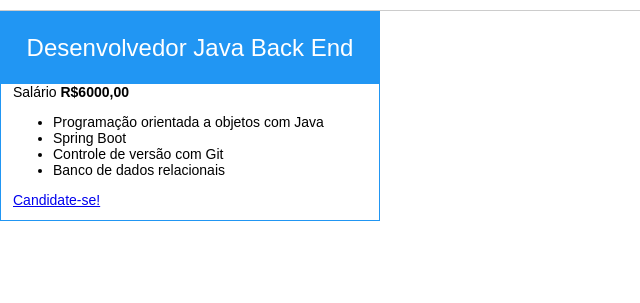
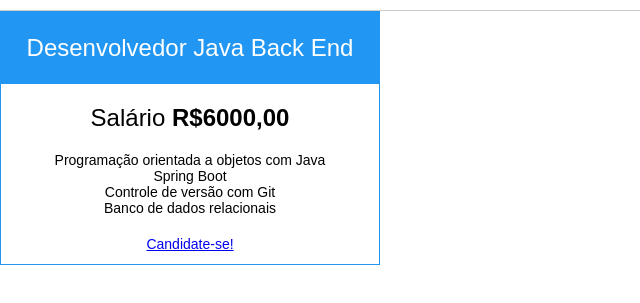
Before and after one commit to professorbossini/20222_maua_tti107_quinta_projeto_vagas, a plain HTML site: page index.html in a window 1280 px wide. Shown: the part 69-372 px from the top of the page, without its empty margins (0-640 px from the left). Drawn offline with Linux system fonts and the light colour scheme.

Commit message:
apostila01(projeto_vagas): bloco de codigo 2.4.9 encerrado

```diff
--- a/css/estilos.css
+++ b/css/estilos.css
@@ -42,3 +42,24 @@ article > h2 {
   font-weight: normal;
   font-size: 24px;
 }
+
+article > div {
+  text-align: center;
+  font-size: 24px;
+  margin: 20px 0;
+}
+
+article > ul {
+  list-style: none;
+  padding: 0;
+  margin: 20px 0;
+}
+article > ul > li {
+  /* border: 1px solid black; */
+  text-align: center;
+}
+
+article > footer {
+  /* border: 1px solid black; */
+  text-align: center;
+}
```
